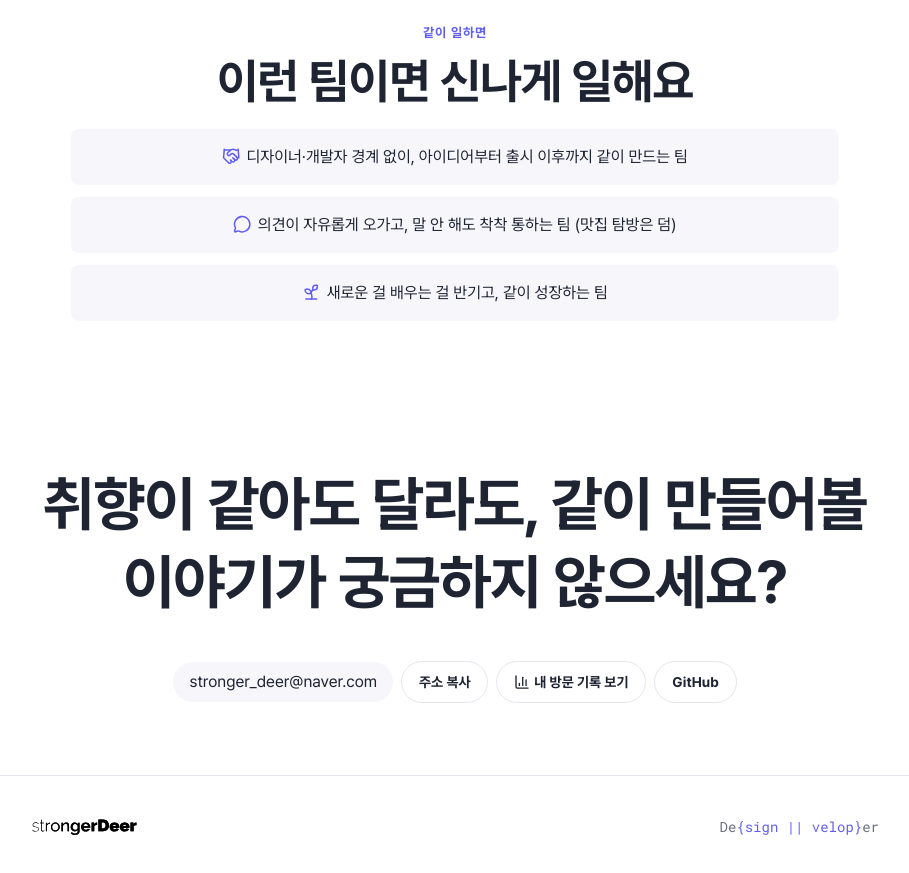
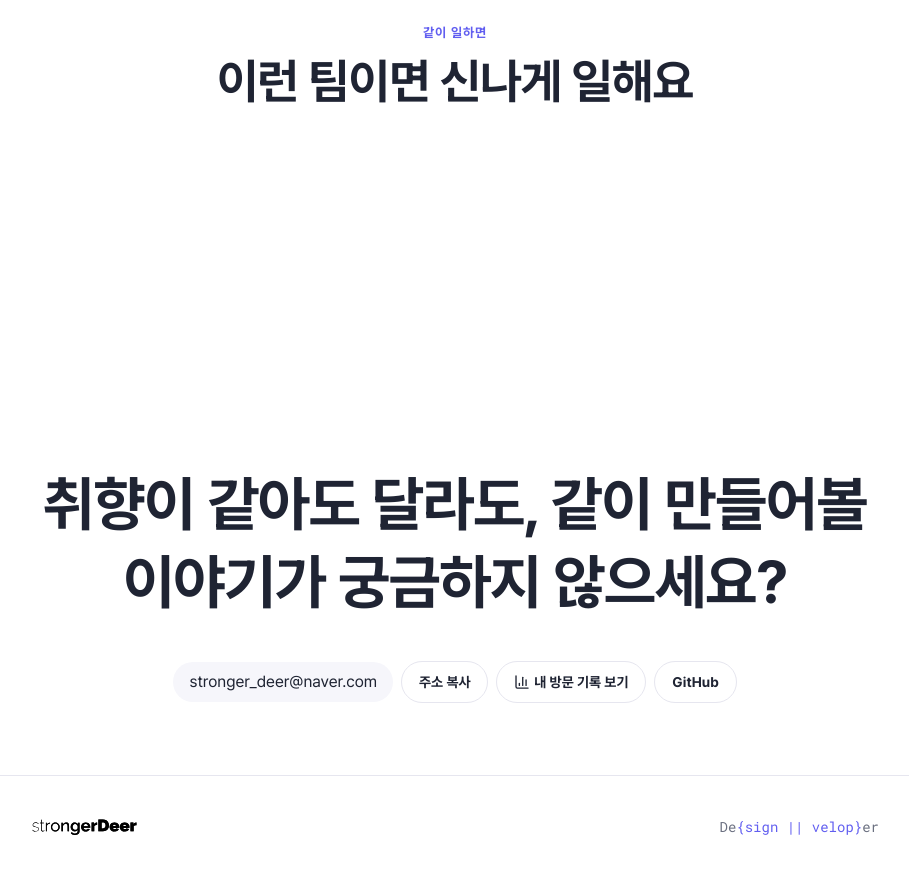
Before and after one commit to strongerDeer/strongerDeer, a Next.js app: page /strongerDeer/ in a window 1280 px wide. Shown: the part 7820-8693 px from the top of the page, without its empty margins (185-1094 px from the left). Built offline with nearby package versions, Linux system fonts and the light colour scheme.

Commit message:
✨ Feat: 같이 일하면 카드가 스크롤에 따라 하나씩 등장

```diff
--- a/app/globals.css
+++ b/app/globals.css
@@ -207,3 +207,40 @@ body {
   --line: var(--header-line);
   color: var(--foreground);
 }
+
+/* 스크롤에 따라 차례로 등장 (같이 일하면 카드)
+   animation-timeline = 시간 대신 '스크롤'로 애니메이션을 진행
+   목록(부모) 전체가 화면을 지나가는 구간을 하나의 타임라인(--reveal-group)으로 만들고,
+   자식마다 그 구간의 다른 부분을 맡겨서 하나가 거의 다 나온 뒤 다음 것이 나오게 한다
+   지원하지 않는 브라우저와 '동작 줄이기' 설정에서는 처음부터 그대로 보인다 */
+@keyframes reveal-up {
+  from {
+    opacity: 0;
+    transform: translateY(48px);
+  }
+  to {
+    opacity: 1;
+    transform: none;
+  }
+}
+@supports (animation-timeline: view()) {
+  @media (prefers-reduced-motion: no-preference) {
+    .reveal-in-turn {
+      view-timeline-name: --reveal-group; /* 이 목록이 화면을 지나가는 정도 = 타임라인 */
+    }
+    .reveal-in-turn > * {
+      animation: reveal-up ease-out both;
+      animation-timeline: --reveal-group; /* animation 줄임말 뒤에 써야 덮이지 않는다 */
+    }
+    /* cover 0% = 목록 윗변이 화면 아래에 닿음. 카드마다 15%씩 늦게 시작 */
+    .reveal-in-turn > :nth-child(1) {
+      animation-range: cover 5% cover 22%;
+    }
+    .reveal-in-turn > :nth-child(2) {
+      animation-range: cover 20% cover 37%;
+    }
+    .reveal-in-turn > :nth-child(3) {
+      animation-range: cover 35% cover 52%;
+    }
+  }
+}
--- a/components/sections/Together.tsx
+++ b/components/sections/Together.tsx
@@ -31,7 +31,7 @@ export function Together() {
       label='같이 일하면'
       title='이런 팀이면 신나게 일해요'
     >
-      <ul className='m-auto mt-4 flex w-full max-w-3xl flex-col gap-3'>
+      <ul className='reveal-in-turn m-auto mt-4 flex w-full max-w-3xl flex-col gap-3'>
         {TEAM_TRAITS.map(({ icon: Icon, text }) => (
           <li
             key={text}
```
